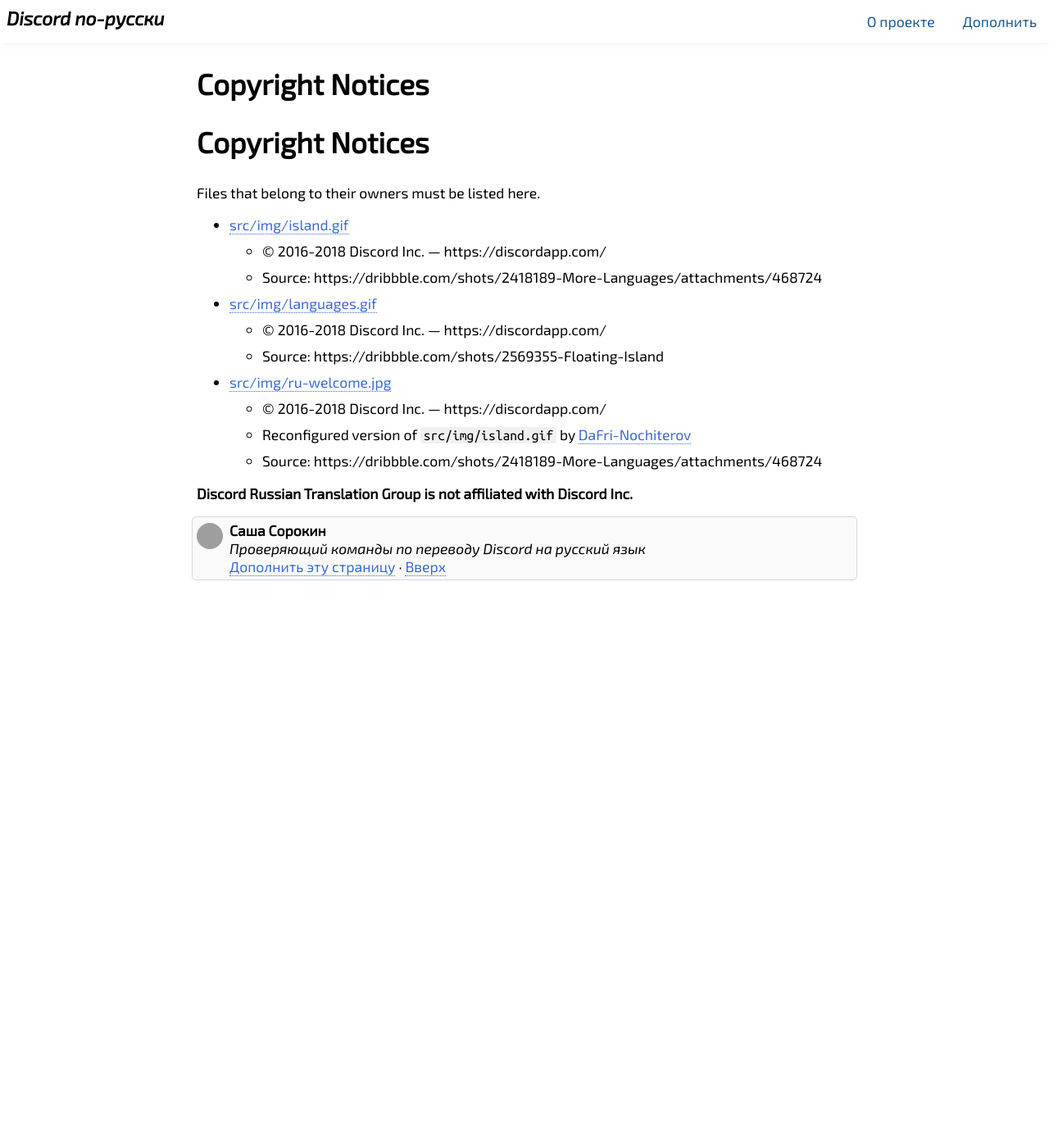
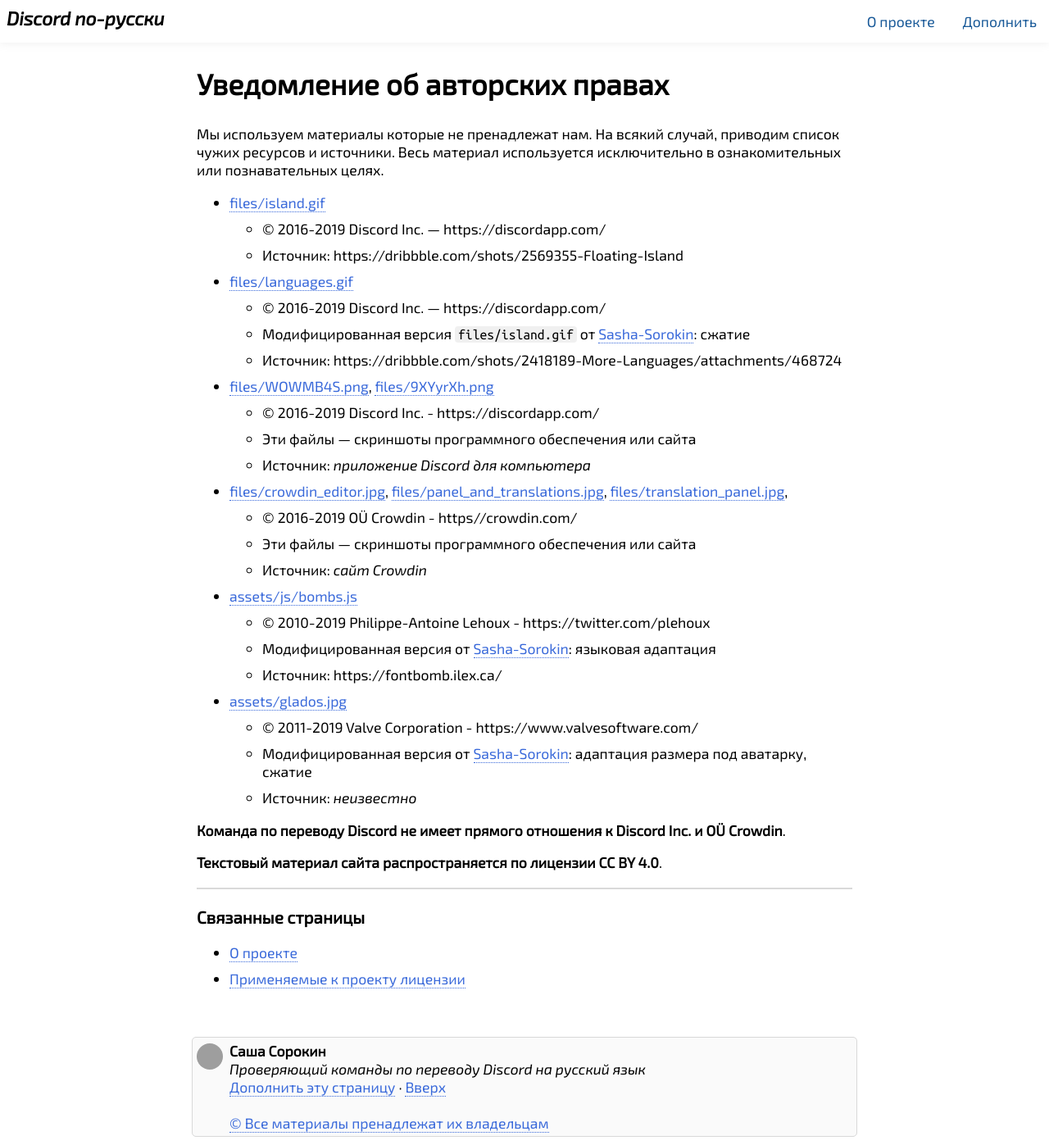
Before and after one commit to brawaru/ru-i18n-issues, a Jekyll site: the page built from COPYRIGHT-NOTICES.md, in a window 1280 px wide. Shown: the whole page at 82% size. Built offline with Jekyll 4.4.1, drawn with Linux system fonts in a browser that asks for light colours; our own code applies the rules of GitHub Pages for plain Markdown files; before the commit the page ends 900 px from its top, so only the background shows below that; grey boxes are pictures that could not be loaded.

Commit message:
:page_facing_up: Лицензия CC BY 4.0

```diff
--- a/COPYRIGHT-NOTICES.md
+++ b/COPYRIGHT-NOTICES.md
@@ -1,16 +1,44 @@
-# Copyright Notices
+---
+title: "Уведомление об авторских правах"
+description: "Мы используем материалы которые не пренадлежат нам. На всякий случай, приводим список чужих ресурсов и источники."
+---
 
-Files that belong to their owners must be listed here.
+{{ page.description }} Весь материал используется исключительно в ознакомительных или познавательных целях.
 
-- [src/img/island.gif](src/img/island.gif)
-  - © 2016-2018 Discord Inc. — https://discordapp.com/
-  - Source: https://dribbble.com/shots/2418189-More-Languages/attachments/468724
-- [src/img/languages.gif](src/img/languages.gif)
-  - © 2016-2018 Discord Inc. — https://discordapp.com/
-  - Source: https://dribbble.com/shots/2569355-Floating-Island
-- [src/img/ru-welcome.jpg](src/img/ru-welcome.jpg)
-  - © 2016-2018 Discord Inc. — https://discordapp.com/
-  - Reconfigured version of `src/img/island.gif` by [DaFri-Nochiterov](https://gitlab.com/DaFri-Nochiterov)
-  - Source: https://dribbble.com/shots/2418189-More-Languages/attachments/468724
+- [files/island.gif](/files/island.gif)
+  - © 2016-2019 Discord Inc. — https://discordapp.com/
+  - Источник: https://dribbble.com/shots/2569355-Floating-Island
+- [files/languages.gif](/files/languages.gif)
+  - © 2016-2019 Discord Inc. — https://discordapp.com/
+  - Модифицированная версия `files/island.gif` от [Sasha-Sorokin](https://github.com/Sasha-Sorokin): сжатие
+  - Источник: https://dribbble.com/shots/2418189-More-Languages/attachments/468724
+- [files/WOWMB4S.png](/files/WOWMB4S.png),
+  [files/9XYyrXh.png](/files/9XYyrXh.png)
+  - © 2016-2019 Discord Inc. - https://discordapp.com/
+  - Эти файлы — скриншоты программного обеспечения или сайта
+  - Источник: *приложение Discord для компьютера*
+- [files/crowdin_editor.jpg](/files/crowdin_editor.jpg),
+  [files/panel_and_translations.jpg](/files/panel_and_translations.jpg),
+  [files/translation_panel.jpg](/files/translation_panel.jpg),
+  - © 2016-2019 OÜ Crowdin - https//crowdin.com/
+  - Эти файлы — скриншоты программного обеспечения или сайта
+  - Источник: *сайт Crowdin*
+- [assets/js/bombs.js](/assets/js/bombs.js)
+  - © 2010-2019 Philippe-Antoine Lehoux - https://twitter.com/plehoux
+  - Модифицированная версия от [Sasha-Sorokin](https://github.com/Sasha-Sorokin): языковая адаптация
+  - Источник: https://fontbomb.ilex.ca/
+- [assets/glados.jpg](/assets/glados.jpg)
+  - © 2011-2019 Valve Corporation - https://www.valvesoftware.com/
+  - Модифицированная версия от [Sasha-Sorokin](https://github.com/Sasha_Sorokin): адаптация размера под аватарку, сжатие
+  - Источник: *неизвестно*
 
-**Discord Russian Translation Group is not affiliated with Discord Inc.**
+**Команда по переводу Discord не имеет прямого отношения к Discord Inc. и OÜ Crowdin**.
+
+**Текстовый материал сайта распространяется по лицензии CC BY 4.0**.
+
+---
+
+### Связанные страницы
+
+- [О проекте](/about.md)
+- [Применяемые к проекту лицензии](/LICENSE)
--- a/_config.yml
+++ b/_config.yml
@@ -36,8 +36,6 @@
   - 404.html
   - sitemap.xml
   - robots.txt
-  - index.md
-  - assets/css/style.scss
   - redirects.json
   - feed.xml
 
--- a/_layouts/default.html
+++ b/_layouts/default.html
@@ -30,6 +30,8 @@
 				<div class="role">{{ page.author.role }}</div>
 				{% endif %}
 				<a href="{{ edit_url }}">Дополнить эту страницу</a> · <a href="#">Вверх</a>
+				<br><br>
+				<a href="/COPYRIGHT-NOTICES">© Все материалы пренадлежат их владельцам</a>
 			</div>
 		</footer>
 		{% endif %}
--- a/assets/pages.css
+++ b/assets/pages.css
@@ -90,6 +90,7 @@
 }
 
 footer {
+	margin-top: 60px !important;
 	margin-bottom: 10px !important;
 	border: 1px solid #d8d8d8;
 	border-radius: 5px;
@@ -301,6 +302,11 @@
 		max-width: max-content;
 	}
 
+	footer {
+		margin-top: 10px !important;
+		width: 95%;
+	}
+
 	table thead {
 		display: none;
 	}
```
Also changed, not shown: LICENSE.md (added).
